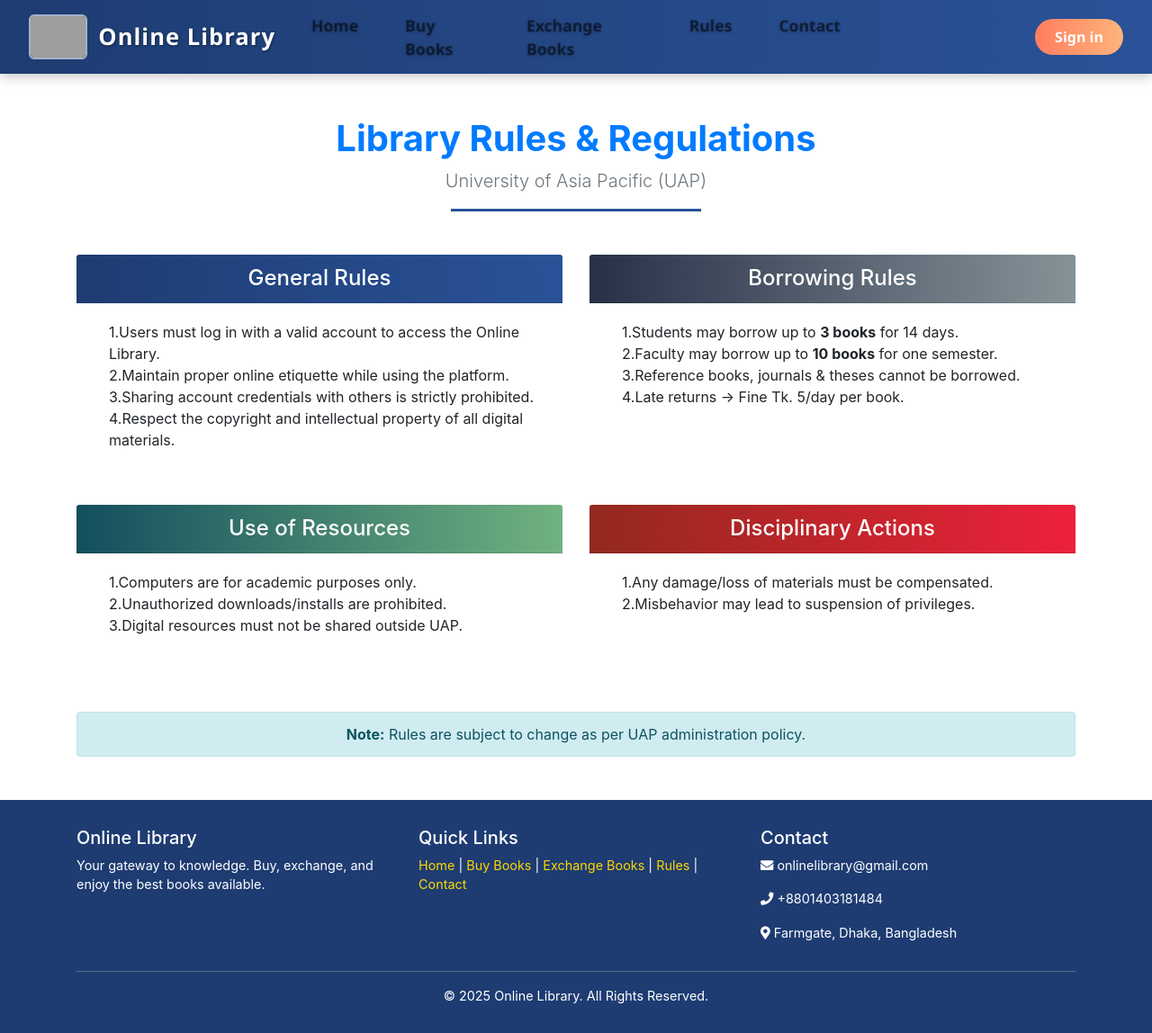
After one commit to Mohd-Araf/Online-Library-and-Book-Exchange-Management-System, a Django app: page /rules/ in a window 1280 px wide. The commit adds this page. Shown: the whole page at 90% size. Run offline with Django 5.2, Linux system fonts and the light colour scheme; some libraries are stand-ins or nearby versions; grey boxes are pictures that could not be loaded.

Commit message:
Rules section created

```diff
--- a/OnlineLibrary/urls.py
+++ b/OnlineLibrary/urls.py
@@ -7,16 +7,29 @@ from django.conf.urls.static import static
 
 from django.contrib.auth import views as auth_views
 from users.views import CustomLoginView, ResetPasswordView, ChangePasswordView
+from users.views import profile
+from users.forms import LoginForm
+from django.contrib import admin
+from django.urls import path
+from django.shortcuts import render   # render import করতে হবে
 
-from users.forms import LoginForm
+# Simple view function (app ছাড়াই rules.html দেখানোর জন্য)
+def rules_view(request):
+    return render(request, 'rules.html')
+
+
+
 
 urlpatterns = [
+    path('rules/', rules_view, name='rules'),
     path('admin/', admin.site.urls),
-
+path('rules/', rules_view, name='rules'),
     path('', include('users.urls')),
     path('', include('sell_books.urls')),
 
-    path('login/', CustomLoginView.as_view(redirect_authenticated_user=True, template_name='users/login.html',
+    path('profile/', profile, name='users-profile'),
+
+ path('login/', CustomLoginView.as_view(redirect_authenticated_user=True, template_name='users/login.html',
                                            authentication_form=LoginForm), name='login'),
 
     path('logout/', auth_views.LogoutView.as_view(template_name='users/logout.html'), name='logout'),
--- /dev/null
+++ b/OnlineLibrary/views.py
@@ -0,0 +1,6 @@
+
+from django.shortcuts import render
+
+
+def rules_view(request):
+    return render(request, 'rules.html')
--- /dev/null
+++ b/users/templates/rules.html
@@ -0,0 +1,113 @@
+{% extends "users/base.html" %}
+
+{% block title %}Library Rules - Online Library{% endblock %}
+
+{% block content %}
+<div class="container my-5">
+  <div class="text-center mb-5 fade-in">
+    <h1 class="font-weight-bold text-primary">Library Rules & Regulations</h1>
+    <p class="lead text-muted">University of Asia Pacific (UAP)</p>
+    <hr class="w-25 mx-auto" style="border-top: 3px solid #2a5298;">
+  </div>
+
+  <div class="row">
+    <!-- General Rules -->
+    <div class="col-md-6 mb-4">
+      <div class="card h-100 shadow-sm border-0 rounded-lg animated-card">
+        <div class="card-header bg-gradient-primary text-white text-center">
+          <h4 class="mb-0">General Rules</h4>
+        </div>
+        <div class="card-body">
+          <ul class="list-unstyled pl-3">
+            <li>1.Users must log in with a valid account to access the Online Library.</li>
+            <li>2.Maintain proper online etiquette while using the platform.</li>
+            <li>3.Sharing account credentials with others is strictly prohibited.</li>
+            <li>4.Respect the copyright and intellectual property of all digital materials.</li>
+          </ul>
+        </div>
+      </div>
+    </div>
+
+    <!-- Borrowing Rules -->
+    <div class="col-md-6 mb-4">
+      <div class="card h-100 shadow-sm border-0 rounded-lg animated-card">
+        <div class="card-header bg-gradient-secondary text-white text-center">
+          <h4 class="mb-0">Borrowing Rules</h4>
+        </div>
+        <div class="card-body">
+          <ul class="list-unstyled pl-3">
+            <li>1.Students may borrow up to <strong>3 books</strong> for 14 days.</li>
+            <li>2.Faculty may borrow up to <strong>10 books</strong> for one semester.</li>
+            <li>3.Reference books, journals & theses cannot be borrowed.</li>
+            <li>4.Late returns → Fine Tk. 5/day per book.</li>
+          </ul>
+        </div>
+      </div>
+    </div>
+  </div>
+
+  <div class="row">
+    <!-- Use of Resources -->
+    <div class="col-md-6 mb-4">
+      <div class="card h-100 shadow-sm border-0 rounded-lg animated-card">
+        <div class="card-header bg-gradient-success text-white text-center">
+          <h4 class="mb-0">Use of Resources</h4>
+        </div>
+        <div class="card-body">
+          <ul class="list-unstyled pl-3">
+            <li>1.Computers are for academic purposes only.</li>
+            <li>2.Unauthorized downloads/installs are prohibited.</li>
+            <li>3.Digital resources must not be shared outside UAP.</li>
+          </ul>
+        </div>
+      </div>
+    </div>
+
+    <!-- Disciplinary Actions -->
+    <div class="col-md-6 mb-4">
+      <div class="card h-100 shadow-sm border-0 rounded-lg animated-card">
+        <div class="card-header bg-gradient-danger text-white text-center">
+          <h4 class="mb-0">Disciplinary Actions</h4>
+        </div>
+        <div class="card-body">
+          <ul class="list-unstyled pl-3">
+            <li>1.Any damage/loss of materials must be compensated.</li>
+            <li>2.Misbehavior may lead to suspension of privileges.</li>
+          </ul>
+        </div>
+      </div>
+    </div>
+  </div>
+
+  <div class="alert alert-info text-center mt-4 shadow-sm fade-in">
+    <strong>Note:</strong> Rules are subject to change as per UAP administration policy.
+  </div>
+</div>
+
+<style>
+  /* Gradient variations */
+  .bg-gradient-primary { background: linear-gradient(to right, #1e3c72, #2a5298); }
+  .bg-gradient-secondary { background: linear-gradient(to right, #283048, #859398); }
+  .bg-gradient-success { background: linear-gradient(to right, #134E5E, #71B280); }
+  .bg-gradient-danger { background: linear-gradient(to right, #93291E, #ED213A); }
+
+  /* Card hover animation */
+  .animated-card {
+    transition: all 0.4s ease-in-out;
+    transform: translateY(0px);
+  }
+  .animated-card:hover {
+    transform: translateY(-8px) scale(1.02);
+    box-shadow: 0 12px 25px rgba(0,0,0,0.2);
+  }
+
+  /* Fade-in animation */
+  .fade-in {
+    opacity: 0;
+    animation: fadeIn 1.2s forwards;
+  }
+  @keyframes fadeIn {
+    to { opacity: 1; }
+  }
+</style>
+{% endblock %}
--- a/users/templates/users/base.html
+++ b/users/templates/users/base.html
@@ -135,7 +135,7 @@
       <a href="/" class="nav-item nav-link">Home</a>
       <a href="{% url 'sell-book-list' %}" class="nav-item nav-link">Buy Books</a>
       <a href="#" class="nav-item nav-link">Exchange Books</a>
-      <a href="#" class="nav-item nav-link">Rules</a>
+      <a href="{% url 'rules' %}" class="nav-item nav-link">Rules</a>
       <a href="#" class="nav-item nav-link">Contact</a>
     </div>
   </div>
```
